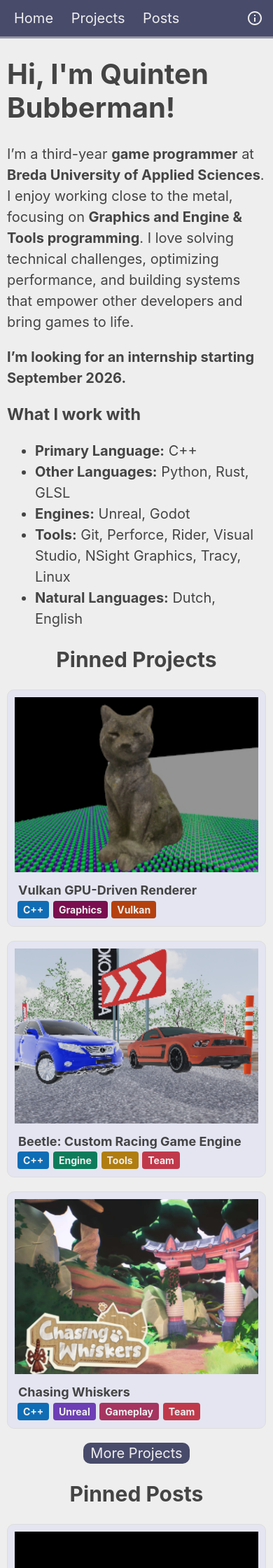
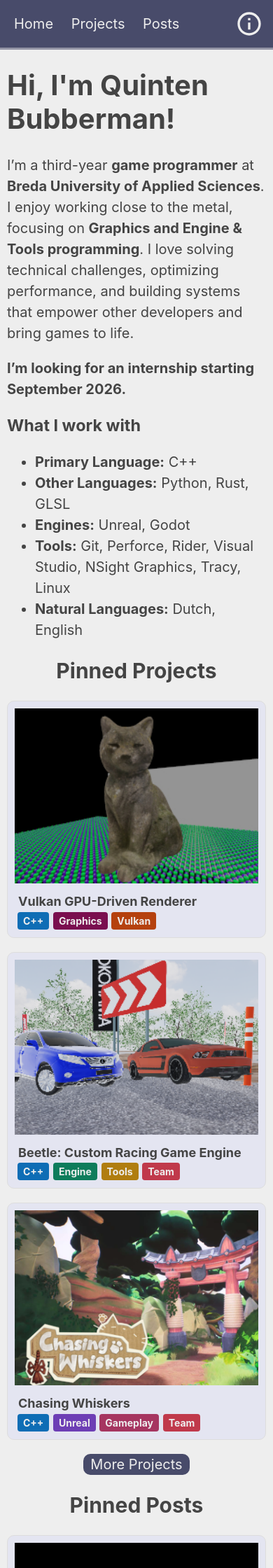
Before and after one commit to bakjedev/bakjedev.github.io, a Jekyll site: the page built from index.md, in a window 390 px wide. Shown: the top 2240 px of the page at 70% size. Built offline with Jekyll 4.4.1, drawn with Linux system fonts in a browser that asks for light colours.

Commit message:
make info slightly bigger and move the close button to the same pos as the info button

```diff
--- a/_layouts/default.html
+++ b/_layouts/default.html
@@ -23,7 +23,7 @@
       <a href="https://www.linkedin.com/in/quinten-bubberman/">LinkedIn</a>
     </div>
     <button class="burger" aria-label="Toggle menu" aria-expanded="false">
-      <svg xmlns="http://www.w3.org/2000/svg" height="24px" viewBox="0 0 24 24" width="24px" fill="#EEE"><path d="M0 0h24v24H0V0z" fill="none"/><path d="M11 7h2v2h-2zm0 4h2v6h-2zm1-9C6.48 2 2 6.48 2 12s4.48 10 10 10 10-4.48 10-10S17.52 2 12 2zm0 18c-4.41 0-8-3.59-8-8s3.59-8 8-8 8 3.59 8 8-3.59 8-8 8z"/></svg>
+      <svg xmlns="http://www.w3.org/2000/svg" height="40px" viewBox="0 0 24 24" width="40px" fill="#EEE"><path d="M0 0h24v24H0V0z" fill="none"/><path d="M11 7h2v2h-2zm0 4h2v6h-2zm1-9C6.48 2 2 6.48 2 12s4.48 10 10 10 10-4.48 10-10S17.52 2 12 2zm0 18c-4.41 0-8-3.59-8-8s3.59-8 8-8 8 3.59 8 8-3.59 8-8 8z"/></svg>
     </button>
   </header>
 
--- a/assets/style.css
+++ b/assets/style.css
@@ -288,7 +288,8 @@ p:has(.more-link) {
     z-index: 2000;
     display: flex;
     flex-direction: column;
-    padding: 20px 30px;
+    padding: 20px 20px;
+    padding-right: 10px;
     gap: 24px;
     transition: right 0.1s ease;
     border: 3px solid #9394a5;
@@ -317,7 +318,7 @@ p:has(.more-link) {
     height: 3px;
     background: #EEE;
     position: absolute;
-    top: 50%;
+    top: 20%;
     left: 0;
   }
   .overlay-close span:first-child {
```
